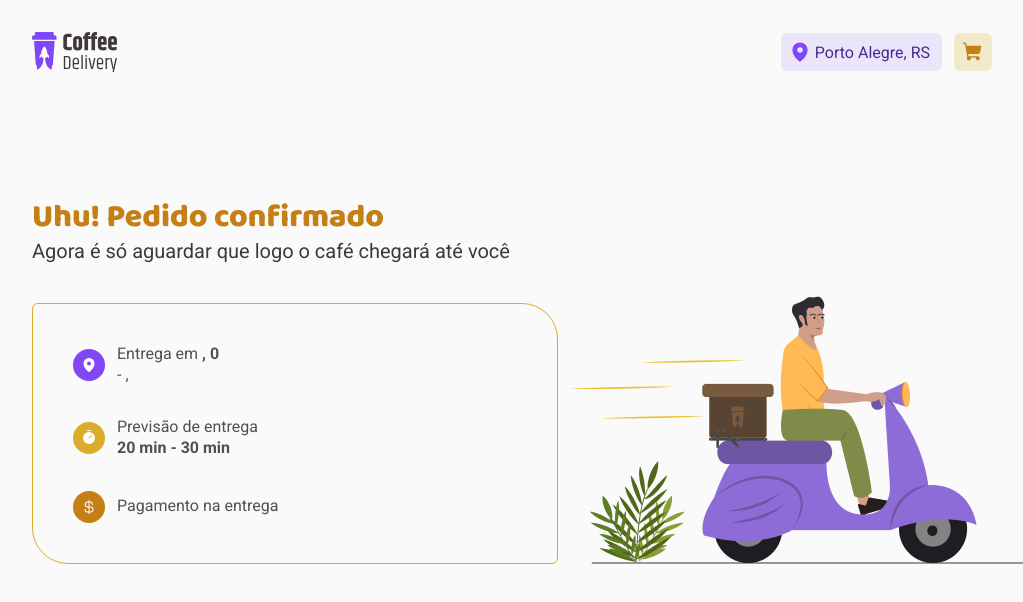
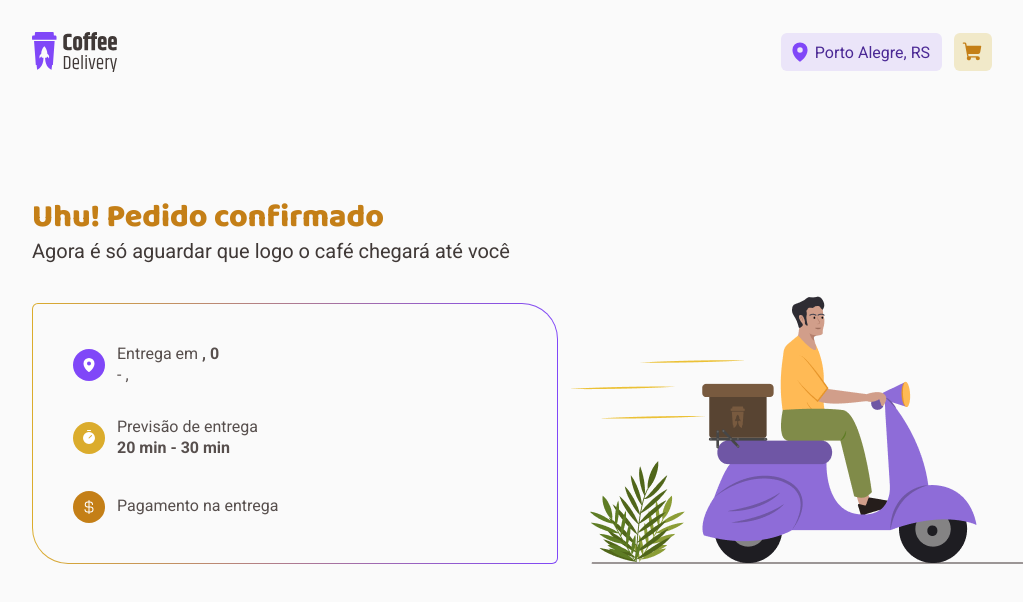
Before and after one commit to JonathanMDueck/ignite-coffee-delivery, a React (Vite) app: page /confirmedorder in a window 1280 px wide. Shown: the top 602 px of the page, without its empty margins (128-1151 px from the left). Built offline with nearby package versions, Linux system fonts and the light colour scheme.

Commit message:
Style adjustments

```diff
--- a/src/pages/ConfirmedOrder/index.tsx
+++ b/src/pages/ConfirmedOrder/index.tsx
@@ -7,6 +7,7 @@ import {
   OrderInfo,
   PaymentIcon,
   TimeIcon,
+  Border
 } from './styles'
 
 import ConfirmedOrderImage from '../../assets/ConfirmedOrder.png'
@@ -20,6 +21,7 @@ export function ConfirmedOrder() {
       <OrderInfo>
         <span>Uhu! Pedido confirmado</span>
         <p>Agora é só aguardar que logo o café chegará até você</p>
+        <Border>
         <OrderDetails>
           <BaseInfo>
             <MapPinIcon>
@@ -61,6 +63,7 @@ export function ConfirmedOrder() {
             </div>
           </BaseInfo>
         </OrderDetails>
+        </Border>
       </OrderInfo>
       <img src={ConfirmedOrderImage} alt="" />
     </ConfirmedOrderContainer>
--- a/src/pages/ConfirmedOrder/styles.ts
+++ b/src/pages/ConfirmedOrder/styles.ts
@@ -33,11 +33,19 @@ export const OrderInfo = styled.div`
 `
 
 export const OrderDetails = styled.div`
-  border: solid 1px ${(props) => props.theme.yellow};
+  /* border: solid 1px ${(props) => props.theme.yellow}; */
+  border: none;
+  padding: 2.5rem;
+  border-radius: 5px 35px;
+  background: ${props => props.theme.background};
 
-  padding: 2.5rem;
+`
+
+export const Border = styled.div`
+  background: linear-gradient(to right, ${props => props.theme.yellow}, ${props => props.theme.purple});
   border-radius: 6px 36px;
   width: 32.875rem;
+  padding: 1px;
 `
 
 export const BaseInfo = styled.div`
--- a/src/pages/OrderDetails/components/SelectedCoffeeCard/styles.ts
+++ b/src/pages/OrderDetails/components/SelectedCoffeeCard/styles.ts
@@ -81,6 +81,7 @@ export const RemoveButton = styled.button`
   font-size: 0.75rem;
 
   display: flex;
+  align-items: center;
   padding: 0.5rem;
 
   height: 2rem;
--- a/src/pages/OrderDetails/styles.ts
+++ b/src/pages/OrderDetails/styles.ts
@@ -11,4 +11,5 @@ export const OrderDetailsContainer = styled.form`
   color: ${(props) => props.theme['base-subtitle']};
 
   display: flex;
+  justify-content: center;
 `
```
